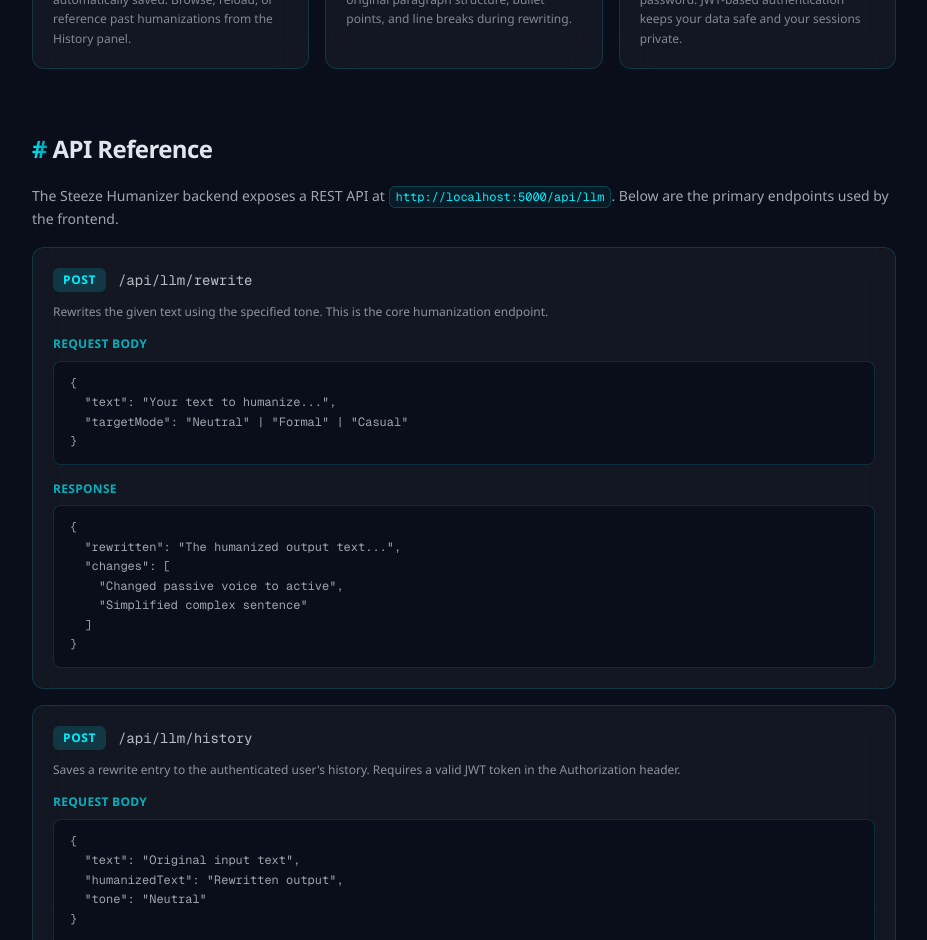
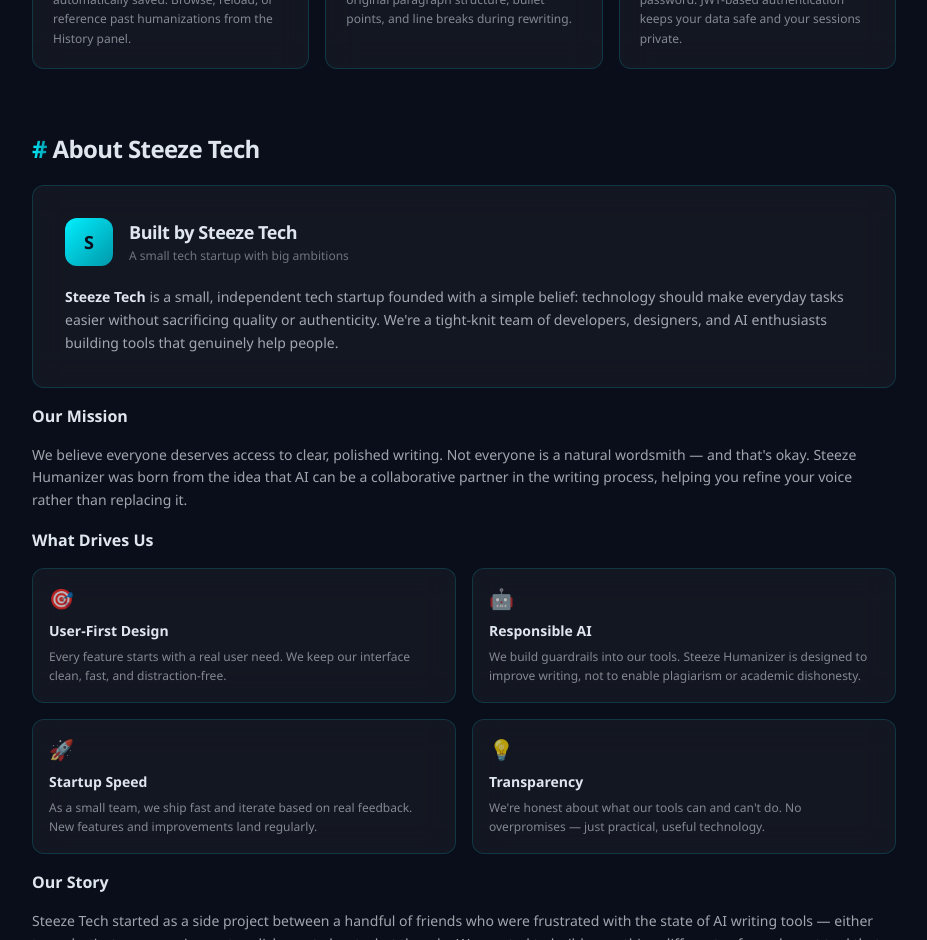
Before and after one commit to tiankay999/Humanizer.steeze, a Next.js app in the folder frontend/my-app/: page /docs in a window 1280 px wide. Shown: the part 1860-2800 px from the top of the page, without its empty margins (288-1215 px from the left). Built offline with nearby package versions, Linux system fonts and the light colour scheme.

Commit message:
removed the API refernces and added an about sliode to replace it

```diff
--- a/frontend/my-app/app/docs/page.tsx
+++ b/frontend/my-app/app/docs/page.tsx
@@ -13,7 +13,7 @@
     { id: "getting-started", label: "Getting Started" },
     { id: "how-it-works", label: "How It Works" },
     { id: "features", label: "Features" },
-    { id: "api-reference", label: "API Reference" },
+    { id: "about", label: "About Steeze Tech" },
     { id: "account", label: "Account & Auth" },
     { id: "faq", label: "FAQ" },
 ] as const;
@@ -144,52 +144,7 @@
     );
 }
 
-/* ── Endpoint card ── */
-function EndpointCard({
-    method,
-    path,
-    description,
-    body,
-    response,
-}: {
-    method: string;
-    path: string;
-    description: string;
-    body?: string;
-    response?: string;
-}) {
-    return (
-        <div className="rounded-xl border border-card-border bg-card-bg p-5 backdrop-blur-lg space-y-3">
-            <div className="flex items-center gap-3 flex-wrap">
-                <span className="rounded-md bg-teal/15 px-2.5 py-1 text-xs font-bold tracking-wider text-teal uppercase">
-                    {method}
-                </span>
-                <code className="text-sm font-mono text-foreground/80">{path}</code>
-            </div>
-            <p className="text-xs text-foreground/60">{description}</p>
-            {body && (
-                <div>
-                    <span className="text-xs font-semibold tracking-wide text-teal/70 uppercase">
-                        Request Body
-                    </span>
-                    <pre className="mt-1.5 overflow-x-auto rounded-lg border border-card-border bg-input-bg px-4 py-3 text-xs font-mono leading-relaxed text-foreground/70">
-                        {body}
-                    </pre>
-                </div>
-            )}
-            {response && (
-                <div>
-                    <span className="text-xs font-semibold tracking-wide text-teal/70 uppercase">
-                        Response
-                    </span>
-                    <pre className="mt-1.5 overflow-x-auto rounded-lg border border-card-border bg-input-bg px-4 py-3 text-xs font-mono leading-relaxed text-foreground/70">
-                        {response}
-                    </pre>
-                </div>
-            )}
-        </div>
-    );
-}
+
 
 /* ══════════════════════════════════════════════
    Docs Page
@@ -465,86 +420,100 @@
                         </div>
                     </Section>
 
-                    {/* ──────── API REFERENCE ──────── */}
-                    <Section id="api-reference" title="API Reference">
+                    {/* ──────── ABOUT STEEZE TECH ──────── */}
+                    <Section id="about" title="About Steeze Tech">
+                        <div className="rounded-xl border border-card-border bg-card-bg p-6 backdrop-blur-lg sm:p-8">
+                            <div className="flex items-start gap-4 mb-5">
+                                <div className="flex h-12 w-12 shrink-0 items-center justify-center rounded-xl bg-gradient-to-br from-teal to-teal-dark text-lg font-black text-[#0a0e1a]">
+                                    S
+                                </div>
+                                <div>
+                                    <h3 className="text-base font-extrabold tracking-tight text-foreground sm:text-lg">
+                                        Built by Steeze Tech
+                                    </h3>
+                                    <p className="text-xs text-foreground/45 mt-0.5">
+                                        A small tech startup with big ambitions
+                                    </p>
+                                </div>
+                            </div>
                             <p>
-                            The Steeze Humanizer backend exposes a REST API at{" "}
-                            <Code>http://localhost:5000/api/llm</Code>. Below are the primary
-                            endpoints used by the frontend.
+                                <strong className="text-foreground">Steeze Tech</strong> is a small,
+                                independent tech startup founded with a simple belief: technology
+                                should make everyday tasks easier without sacrificing quality or
+                                authenticity. We&apos;re a tight-knit team of developers, designers, and
+                                AI enthusiasts building tools that genuinely help people.
+                            </p>
+                        </div>
+
+                        <h3 className="text-base font-bold text-foreground mt-2">Our Mission</h3>
+                        <p>
+                            We believe everyone deserves access to clear, polished writing. Not
+                            everyone is a natural wordsmith — and that&apos;s okay. Steeze Humanizer was
+                            born from the idea that AI can be a collaborative partner in the
+                            writing process, helping you refine your voice rather than replacing
+                            it.
                         </p>
 
-                        <div className="space-y-4">
-                            <EndpointCard
-                                method="POST"
-                                path="/api/llm/rewrite"
-                                description="Rewrites the given text using the specified tone. This is the core humanization endpoint."
-                                body={`{
-  "text": "Your text to humanize...",
-  "targetMode": "Neutral" | "Formal" | "Casual"
-}`}
-                                response={`{
-  "rewritten": "The humanized output text...",
-  "changes": [
-    "Changed passive voice to active",
-    "Simplified complex sentence"
-  ]
-}`}
-                            />
+                        <h3 className="text-base font-bold text-foreground">What Drives Us</h3>
+                        <div className="grid gap-4 sm:grid-cols-2">
+                            {[
+                                {
+                                    emoji: "🎯",
+                                    title: "User-First Design",
+                                    desc: "Every feature starts with a real user need. We keep our interface clean, fast, and distraction-free.",
+                                },
+                                {
+                                    emoji: "🤖",
+                                    title: "Responsible AI",
+                                    desc: "We build guardrails into our tools. Steeze Humanizer is designed to improve writing, not to enable plagiarism or academic dishonesty.",
+                                },
+                                {
+                                    emoji: "🚀",
+                                    title: "Startup Speed",
+                                    desc: "As a small team, we ship fast and iterate based on real feedback. New features and improvements land regularly.",
+                                },
+                                {
+                                    emoji: "💡",
+                                    title: "Transparency",
+                                    desc: "We're honest about what our tools can and can't do. No overpromises — just practical, useful technology.",
+                                },
+                            ].map(({ emoji, title, desc }) => (
+                                <div
+                                    key={title}
+                                    className="rounded-xl border border-card-border bg-card-bg p-4 backdrop-blur-lg transition hover:border-teal/25"
+                                >
+                                    <span className="text-xl">{emoji}</span>
+                                    <h4 className="mt-2 text-sm font-bold text-foreground">{title}</h4>
+                                    <p className="mt-1.5 text-xs leading-relaxed text-foreground/55">
+                                        {desc}
+                                    </p>
+                                </div>
+                            ))}
+                        </div>
 
-                            <EndpointCard
-                                method="POST"
-                                path="/api/llm/history"
-                                description="Saves a rewrite entry to the authenticated user's history. Requires a valid JWT token in the Authorization header."
-                                body={`{
-  "text": "Original input text",
-  "humanizedText": "Rewritten output",
-  "tone": "Neutral"
-}
+                        <h3 className="text-base font-bold text-foreground">Our Story</h3>
+                        <p>
+                            Steeze Tech started as a side project between a handful of friends who
+                            were frustrated with the state of AI writing tools — either too
+                            robotic, too expensive, or too dishonest about what they do. We wanted
+                            to build something different: a free, elegant tool that helps writers
+                            at every level polish their work while keeping it authentically
+                            theirs.
+                        </p>
+                        <p>
+                            Today, Steeze Humanizer is our flagship product, and we&apos;re just
+                            getting started. We have plans for more tools, more tones, more
+                            language support, and deeper writing assistance — all guided by our
+                            community&apos;s feedback.
+                        </p>
 
-Headers: {
-  "Authorization": "Bearer <token>"
-}`}
-                                response={`{
-  "success": true,
-  "entry": { ... }
-}`}
-                            />
-
-                            <EndpointCard
-                                method="GET"
-                                path="/api/llm/history"
-                                description="Retrieves all history entries for the authenticated user. Requires JWT."
-                                response={`{
-  "history": [
-    {
-      "id": 1,
-      "text": "Original text",
-      "humanizedText": "Rewritten text",
-      "tone": "Formal",
-      "createdAt": "2026-02-22T12:00:00Z"
-    }
-  ]
-}`}
-                            />
-
-                            <EndpointCard
-                                method="POST"
-                                path="/users"
-                                description="Creates a new user account."
-                                body={`{
-  "name": "John Doe",
-  "email": "john@example.com",
-  "password": "securepassword",
-  "phone": "+1234567890"
-}`}
-                                response={`{
-  "user": {
-    "id": 1,
-    "name": "John Doe",
-    "email": "john@example.com"
-  }
-}`}
-                            />
+                        <div className="rounded-xl border border-teal/20 bg-teal/[0.04] p-5 mt-2">
+                            <p className="text-xs leading-relaxed text-foreground/60">
+                                <span className="font-bold text-teal">Want to reach out?</span>{" "}
+                                We&apos;d love to hear from you — whether it&apos;s feedback, feature
+                                requests, or just to say hi. Drop us a line at{" "}
+                                <span className="font-medium text-teal">hello@steezetech.com</span>.
+                            </p>
                         </div>
                     </Section>
 
```
Lines whose indentation alone changed are shown as unchanged.
